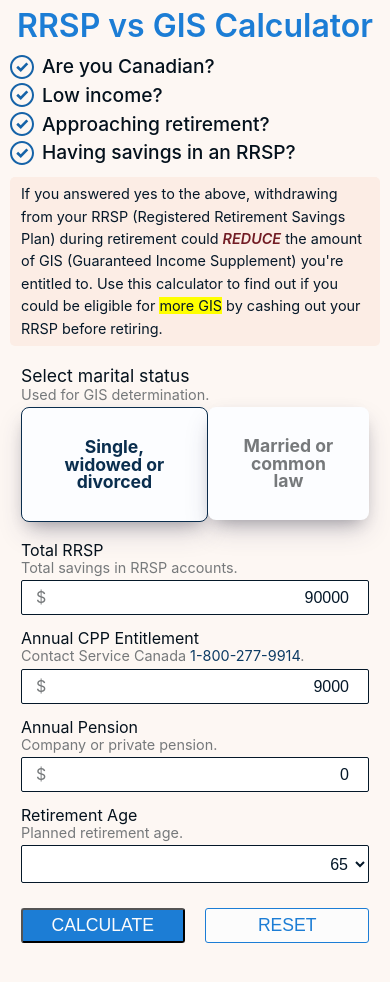
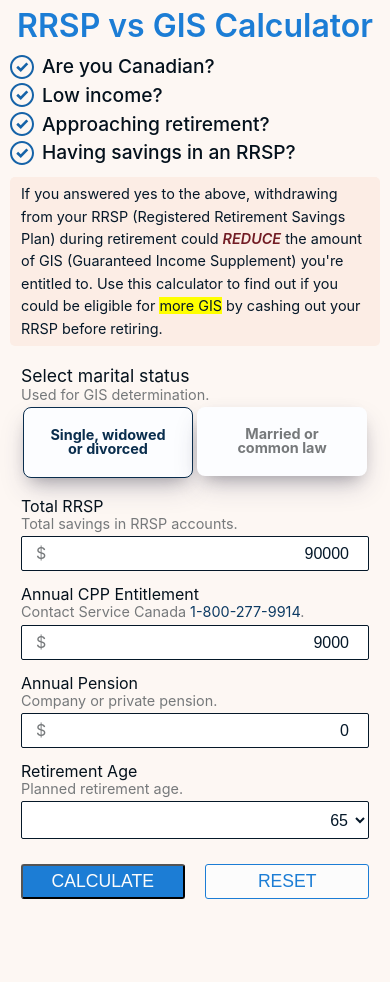
Before and after one commit to danielabar/can-rrsp-cashout, a React (Create React App) app: page / in a window 390 px wide. Shown: the top 982 px of the page. Built offline with nearby package versions, Linux system fonts and the light colour scheme.

Commit message:
[#20] adjust radio styles for small displays

```diff
--- a/src/components/data-entry/data-entry.css
+++ b/src/components/data-entry/data-entry.css
@@ -153,4 +153,17 @@
   .data-entry-input {
     margin: 5px 0 15px;
   }
+
+  .data-entry--radio-options {
+    justify-content: space-around;
+  }
+
+  .data-entry--radio-box {
+    font-size: 0.9rem;
+    padding: 20px;
+  }
+
+  .data-entry--radio-label {
+    flex: 0 0 170px;
+  }
 }
--- a/src/components/data-entry/data-entry.js
+++ b/src/components/data-entry/data-entry.js
@@ -19,7 +19,11 @@
 
 function createRadioButtons(opts, maritalStatus, changeHandler) {
   return opts.map(opt => (
-    <label key={opt.key} htmlFor={`radioMaritalStatus${opt.value}`}>
+    <label
+      key={opt.key}
+      className="data-entry--radio-label"
+      htmlFor={`radioMaritalStatus${opt.value}`}
+    >
       <input
         id={`radioMaritalStatus${opt.value}`}
         type="radio"
```
